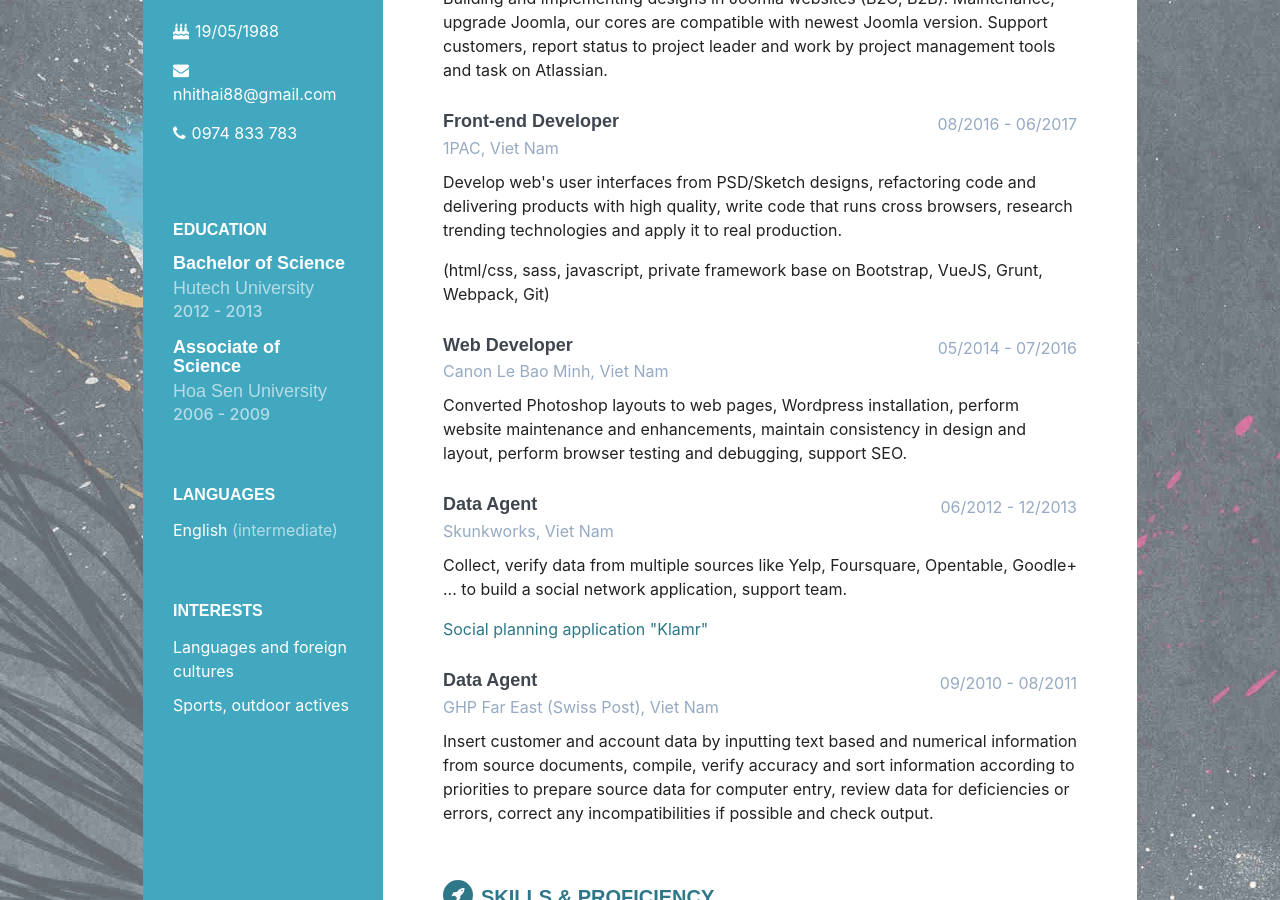
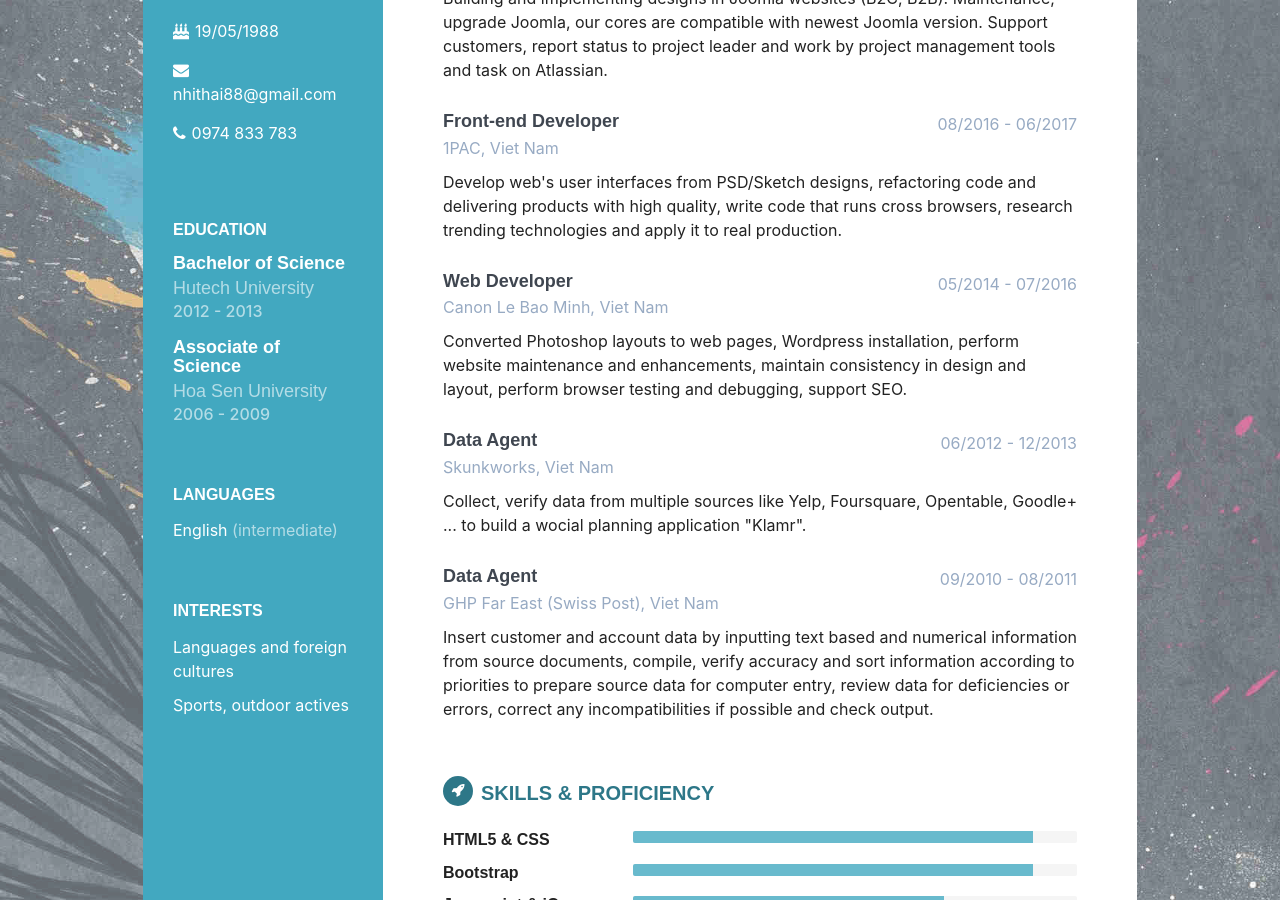
Before and after one commit to nhidev/nhidev.github.io, a Jekyll site: the page built from index.md, in a window 1280 px wide and 900 px high, scrolled down 442 px. Built offline with Jekyll 4.4.1, drawn with Linux system fonts in a browser that asks for light colours; nearby versions of some CDN libraries; some web fonts are replaced.

Commit message:
edit content

```diff
--- a/_layouts/home.html
+++ b/_layouts/home.html
@@ -103,8 +103,7 @@ layout: default
                   </div><!--//meta-->
                   <div class="details">
                       <p> Develop web's user interfaces from PSD/Sketch designs, refactoring code and delivering products with high quality, write code that runs cross browsers, research trending technologies and apply it to real production.</p>
-                        <p>(html/css, sass, javascript, private framework base on Bootstrap, VueJS, Grunt, Webpack, Git)</p>
-                  </div><!--//details-->
+                    </div><!--//details-->
               </div><!--//item-->
 
               <div class="item">
@@ -130,9 +129,8 @@ layout: default
                       <div class="company">Skunkworks, Viet Nam</div>
                   </div><!--//meta-->
                   <div class="details">
-                      <p>Collect, verify data from multiple sources like Yelp, Foursquare, Opentable, Goodle+ ... to build a social network application, support team.</p>
-                      <p><a href="https://www.youtube.com/watch?v=4UMcbzCfxGg">Social planning application "Klamr"</a></p>
-                  </div><!--//details-->
+                      <p>Collect, verify data from multiple sources like Yelp, Foursquare, Opentable, Goodle+ ... to build a wocial planning application "Klamr".</p>
+                      </div><!--//details-->
               </div><!--//item-->
 
                <div class="item">
```
